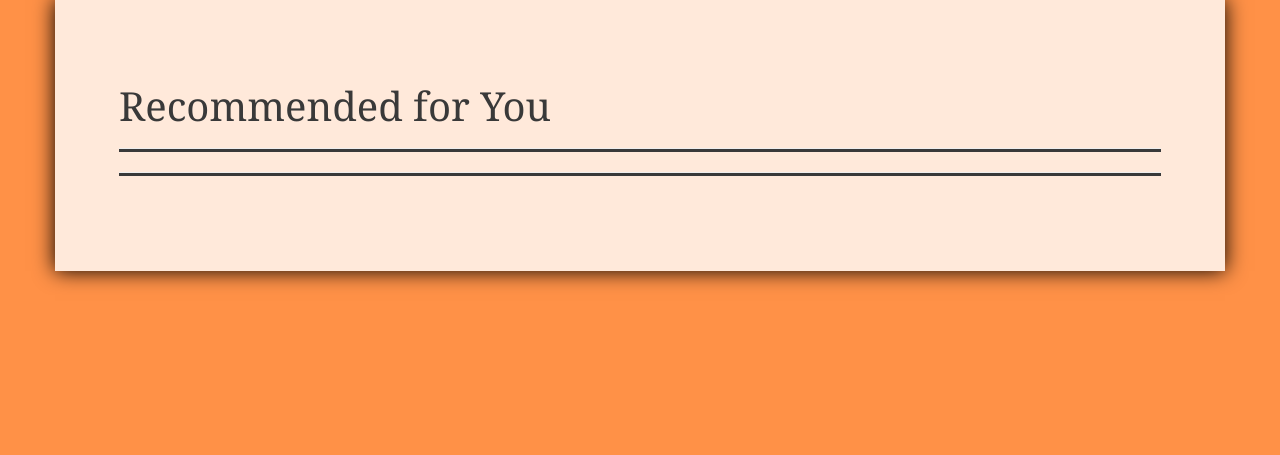
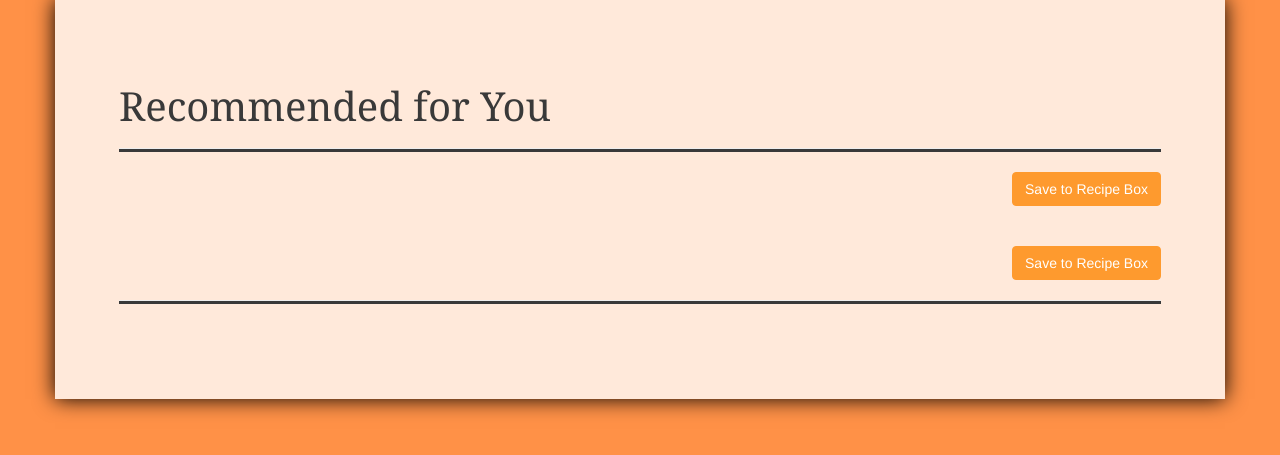
Before and after one commit to myun/PersonalProject, a Flask app: a page that uses templates/master.html in a window 1280 px wide. Shown: the part 51-506 px from the top of the page. Run offline with Flask 2, Linux system fonts and the light colour scheme; tables that the repository leaves empty hold one stand-in row (values such as "Sample post"); parts of the project's set-up code (start-up, migrations or seed data) failed here and were passed over; some libraries are stand-ins or nearby versions.

Commit message:
Cleaned up code

```diff
--- a/static/css/body.css
+++ b/static/css/body.css
@@ -195,22 +158,35 @@ hr {
     margin-right: 0px;
 }
 
+#edit-btn {
+    font-size: 23px;
+    float:right;
+    margin-left: 10px;
+}
+
+#btnSave {
+    margin-bottom: 25px;
+    margin-right: 15px;
+    float: right;
+    background-color: #fe9a2e;
+    border-color: #fe9a2e;
+    color: #ffffff;
+}
+
+#btnSave2 {
+    margin-right: 15px;
+    float: right;
+    background-color: #fe9a2e;
+    border-color: #fe9a2e;
+    color: #ffffff;
+}
+
 #search-bar {
     /*padding: 20px;*/
     padding-bottom: 25px;
     /*background:rgba(152,152,152, 0.8);
     margin: auto;
     border-radius: 10px;*/
-}
-
-#advanced-search-container {
-    padding-top:5px;
-    padding-bottom: 35px;
-}
-
-li {
-    list-style-type: none;
-    color: #393939;
 }
 
 #notes-container {
--- a/templates/master.html
+++ b/templates/master.html
@@ -14,6 +14,7 @@
 
         <link rel="shortcut icon" href="/static/images/favicon.ico" type="image/x-icon">
         <link rel="icon" href="/static/images/favicon.ico" type="image/x-icon">
+
         {% block head %}
         {% endblock %}
     </head>
@@ -22,9 +23,6 @@
         <nav class="navbar navbar-default navbar-fixed-top" role="navigation">
             <div class="container-fluid">
                 <div class="navbar-header">
-                    <!-- <button type="button" class="navbar-toggle" data-toggle="collapse" data-target="navbar-collapse-1">
-                        <span class="sr-only">Toggle navigation</span>
-                    </button> -->
                     <a class="navbar-brand" href="#">Edibles</a>
                 </div>
 
@@ -45,18 +43,24 @@
                 </div>
                 <div class="col-md-6">
                     <div id="alert-space">
+
                         {% for message in get_flashed_messages() %}
                             <div class="alert alert-success alert-dismissable">
                                 <button type="button" class="close" data-dismiss="alert" aria-hidden="true">&times;</button>{{ message }}
                             </div>
                         {% endfor %}
+
                     </div>
                 </div>
                 <div class="col-md-3">
                 </div>
             </div>
+
             {% block body %}
             {% endblock %}
+            <script type="text/javascript">
+                $('.alert').fadeOut(5000)
+            </script>
         </div>
     </body>
 </html>
--- a/templates/recipe_thumbnails.html
+++ b/templates/recipe_thumbnails.html
@@ -19,7 +19,7 @@
       </ul>
     </div>
 
-    <button type="submit" class="btn btn-default" id="btnClick" name="btnClick">{{ button_label }}</button>
+    <button type="submit" class="btn btn-default" id="btnClick" name="btnClick">Save to Recipe Box</button>
 
     {% for category in categorized_recipes %}
     <h2><a id="{{ category }}">{{ category }}</a></h2>
@@ -42,7 +42,8 @@
         </div>
     </div>
     {% endfor %}
-    <button type="submit" class="btn btn-default" id="btnClick" name="btnClick">{{ button_label }}</button>
+
+    <button type="submit" class="btn btn-default" id="btnClick" name="btnClick">Save to Recipe Box</button>
     <br />
     <hr>
 </form>
--- a/templates/suggest_recipes.html
+++ b/templates/suggest_recipes.html
@@ -1,30 +1,24 @@
 {% extends 'master.html' %}
 {% block head %}
-
-<!-- <link href="/static/css/search.css" rel="stylesheet">-->
-<link href="/static/css/style.css" rel="stylesheet">
 <link href="/static/css/freewall.css" rel="stylesheet">
-
 <script src="/static/js/jquery-1.10.2.min.js" type="text/javascript"></script>
 <script src="/static/js/freewall.js" type="text/javascript"></script>
-<!-- <script src="/static/js/jquery.lazyload.min.js" type="text/javascript"></script>
- -->
 <style type="text/css">
             .free-wall {
                 margin: 15px;
             }
-/*            .brick {
-                width: 221.2px;
-            }*/
+
             .info {
                 padding: 15px;
                 color: #333;
             }
+
             .brick img {
                 margin: 0px;
                 padding: 0px;
                 display: block;
             }
+
             h4 {
                 text-shadow: 1px 1px 0 rgba(0,0,0,0.5);
                 font-family: 'Lato', Georgia, Helvetica, Tahoma;
@@ -38,27 +32,20 @@
                 margin-right:5px;
                 bottom:2px;
             }
-}
 </style>
 
 {% endblock %}
 {% block body %}
 
-<!-- <form method="POST" action="/{{ username }}/search" class="form-wrapper cf">
-  <input name="searched_ingredient" type="text" placeholder="Search by ingredient...">
-  <button type="submit">Search</button>
-</form> -->
 <h1>Recommended for You</h1>
 <hr>
 
-<!-- <div class="search-bar">
-<form role="form" method="POST">
-    <input type="text" class="col-md-3" placeholder="Search by Ingredient...">
-    <button type="submit" class="btn btn-info btn-sm pull-left" id="search-btn"><span class="glyphicon glyphicon-search"></span></button>
-</form>
-</div> -->
-
-<form method="POST" action="/{{ username }}/browse_recipes">
+<form method="POST" action="/{{ username }}/save_recipes">
+    <div class="row">
+        <div class="span12">
+            <button type="submit" class="btn btn-default" id="btnSave" name="btnSave">Save to Recipe Box</button>
+        </div>
+    </div>
     <div id="freewall" class="free-wall">
         {% for recipedata in recipes %}
         <!-- recipe = recipedata[0]
@@ -76,6 +63,11 @@
         </div>
         {% endfor %}
     </div>
+    <div class="row">
+        <div class="span12">
+            <button type="submit" class="btn btn-default" id="btnSave2" name="btnSave2">Save to Recipe Box</button>
+        </div>
+    </div>
 </form>
 
 <hr>
@@ -85,6 +77,7 @@
     wall.reset({
         selector: '.brick',
         animate: true,
+
         // Anchor for re-scaling the bricks
         cellW: 150,
         cellH: 'auto',
@@ -106,9 +99,6 @@
             }, 505);
         }
     });
-
-            //setTimeout has 505.
-
 </script>
 
 {% endblock %}
--- a/views.py
+++ b/views.py
@@ -62,7 +62,6 @@ def login():
 @app.route("/<username>/browse_recipes")
 def browse_recipes(username):
     alphabetized_recipes = []
-
     alphabet = string.ascii_uppercase
 
     # Creating bucket at index 0 for recipes that start with a number.
@@ -77,8 +76,7 @@ def browse_recipes(username):
         name = recipe.name.strip()
         first_char = name[0]
 
-        # For recipes beginning with quotes, find first alphabetical character to determine which bucket to put
-        # the recipe in.
+        # For recipes beginning with quotes, find first letter to determine which bucket to put the recipe in.
         if first_char == "\'" or first_char == "\"":
             for i in range(0, len(name)):
                 if first_char not in alphabet:
@@ -96,22 +94,6 @@ def browse_recipes(username):
             alphabetized_recipes[index]["0-9"].append(recipe)
 
     return render_template("browse_recipes.html", alphabetized_recipes=alphabetized_recipes, username=username)
-
-def recipes_by_ingredients(ingredients):
-    matching_recipes = []
-
-    for ingredient in ingredients:
-        ingredient_id = ingredient.id
-        matching_recipe_ingredients = model.session.query(model.RecipeIngredient).filter_by(common_ingredient_id=ingredient_id).all()
-
-        for recipe_ingredient in matching_recipe_ingredients:
-            recipe = recipe_ingredient.recipe
-            matching_recipes.append(recipe)
-
-    # Sort all queried recipes into categories.
-    categorized_recipes = categorize_recipes(matching_recipes)
-
-    return categorized_recipes
 
 @app.route("/<username>/search", methods=["POST"])
 def search_recipes(username):
@@ -146,22 +128,35 @@ def search_recipes(username):
             flash("No recipes found!")
 
     page_title = "Search Results: \"" + search_query + "\""
-    button_label = "Save to Recipe Box"
 
     return render_template("recipe_thumbnails.html", username=username, categorized_recipes=combined_recipes,
-                            page_title=page_title, button_label=button_label)
+                            page_title=page_title)
+
+def recipes_by_ingredients(ingredients):
+    matching_recipes = []
+
+    for ingredient in ingredients:
+        ingredient_id = ingredient.id
+        matching_recipe_ingredients = model.session.query(model.RecipeIngredient).filter_by(common_ingredient_id=ingredient_id).all()
+
+        for recipe_ingredient in matching_recipe_ingredients:
+            recipe = recipe_ingredient.recipe
+            matching_recipes.append(recipe)
+
+    # Sort all queried recipes into categories.
+    categorized_recipes = categorize_recipes(matching_recipes)
+
+    return categorized_recipes
 
 @app.route("/<username>/save_recipes", methods=["POST"])
 def save_recipes(username):
-    user = model.session.query(model.User).filter_by(username=username).first()
-    user_id = user.id
+    user_id = get_user_id(username)
 
     recipes = request.form.getlist('recipe_checkbox')
     for recipe in recipes:
         recipe_id = int(recipe)
 
-        # Only save the new recipe to the user's recipe box if it is unique (not already existing
-        # in the box).
+        # Only save the new recipe to the user's recipe box if it is unique (not already existing in the box).
         try:
             model.session.query(model.SavedRecipe).filter_by(user_id=user_id, recipe_id=recipe_id).one()
         except:
@@ -175,34 +170,22 @@ def save_recipes(username):
 
 @app.route("/<username>/recipebox")
 def recipebox(username):
-    user = model.session.query(model.User).filter_by(username=username).first()
-    user_id = user.id
+    user_id = get_user_id(username)
 
-    categorized_recipes = {}
     saved_recipes = model.session.query(model.SavedRecipe).filter_by(user_id=user_id).all()
+    recipes = []
+    for saved_recipe in saved_recipes:
+        recipe_data = saved_recipe.recipe
+        recipes.append(recipe_data)
 
     # Sort all user's recipes into categories.
-    for saved_recipe in saved_recipes:
-        recipe_data = saved_recipe.recipe
-        recipe_categories = model.session.query(model.RecipeCategory).filter_by(recipe_id=recipe_data.id).all()
+    categorized_recipes = categorize_recipes(recipes)
 
-        for category in recipe_categories:
-            category_name = category.common_category.name
-            if category_name not in categorized_recipes:
-                categorized_recipes[category_name] =[recipe_data]
-            else:
-                categorized_recipes[category_name].append(recipe_data)
-
-    page_title = "My Recipe Box"
-    button_label = "Delete"
-
-    return render_template("recipebox.html", username=username, categorized_recipes=categorized_recipes,
-                            page_title=page_title, button_label=button_label)
+    return render_template("recipebox.html", username=username, categorized_recipes=categorized_recipes)
 
 @app.route("/<username>/recipebox", methods=["POST"])
 def delete_recipes(username):
-    user = model.session.query(model.User).filter_by(username=username).first()
-    user_id = user.id
+    user_id = get_user_id(username)
 
     recipes = request.form.getlist('recipe_checkbox')
     for recipe in recipes:
@@ -220,9 +203,7 @@ def delete_recipes(username):
 def view_recipe(username, recipe_name):
     recipe = model.session.query(model.Recipe).filter_by(name=recipe_name).first()
     recipe_id = recipe.id
-
-    user = model.session.query(model.User).filter_by(username=username).first()
-    user_id = user.id
+    user_id = get_user_id(username)
 
     ingredient_list = {}
     ingredients = model.session.query(model.RecipeIngredient).filter_by(recipe_id=recipe_id).all()
@@ -231,22 +212,12 @@ def view_recipe(username, recipe_name):
         ingredient_amount = ingredient.amount
         ingredient_list[ingredient_name] = ingredient_amount
 
-    category_list = ""
-    recipe_categories = model.session.query(model.RecipeCategory).filter_by(recipe_id=recipe_id).all()
-    for category in recipe_categories:
-        category_name = category.common_category.name
-        category_list += category_name + ", "
+    category_list = get_recipe_categories(recipe_id)
 
-    # Remove the very last ", " from the end of the list
-    new_list = category_list[:-2]
-
-    # The variable user_rating will only have a true user rating value if the recipe was both
-    # saved in the user's recipe box and if the user has already input a rating value for that recipe.
     saved_recipe = model.session.query(model.SavedRecipe).filter_by(user_id=user_id, recipe_id=recipe_id).first()
     if saved_recipe:
 
-        # Line breaks (\r\n) prevent proper javascript parsing when editing notes later.
-        # Solution: replace all instances of \r\n.
+        # Line breaks (\r\n) prevent proper javascript parsing when editing notes later, so replace all instances of \r\n.
         notes = saved_recipe.user_notes
         if notes:
             notes.replace("\r\n", ' ')
@@ -263,7 +234,19 @@ def view_recipe(username, recipe_name):
     processed_directions = process_directions(recipe.directions)
 
     return render_template("recipe.html", username=username, recipe=recipe, ingredient_list=ingredient_list,
-                           category_list=new_list, user_rating=user_rating, processed_directions=processed_directions, notes=notes)
+                           category_list=category_list, user_rating=user_rating, processed_directions=processed_directions, notes=notes)
+
+def get_recipe_categories(recipe_id):
+    category_list = ""
+    recipe_categories = model.session.query(model.RecipeCategory).filter_by(recipe_id=recipe_id).all()
+    for category in recipe_categories:
+        category_name = category.common_category.name
+        category_list += category_name + ", "
+
+    # Remove the very last ", " from the end of the list
+    category_list = category_list[:-2]
+
+    return category_list
 
 def process_directions(directions):
     processed_directions=[]
@@ -271,6 +254,7 @@ def process_directions(directions):
     no_tag = " ".join(no_commas.split("\n"))
     decomposed = no_tag.split(".")
 
+    # For directions that are numbered.
     for i in range(0, len(decomposed)):
         curr = decomposed[i].strip()
         if curr.isdigit():
@@ -283,6 +267,7 @@ def process_directions(directions):
                 j += 1
             processed_directions.append(new_line)
 
+    # For directions that are not numbered, divide into chunks of specified lengths.
     if not decomposed[0].strip().isdigit():
         max_paragraph_length = 6
         if len(no_tag) <= max_paragraph_length:
@@ -298,25 +283,26 @@ def process_directions(directions):
                     processed_directions.append(new_line)
                     new_line = decomposed[i].strip() + ". "
 
-
     return processed_directions
 
 @app.route("/<username>/recipe/<recipe_name>", methods=["POST"])
 def rate_recipe(username, recipe_name):
+    recipe_id = get_recipe_id(recipe_name)
+    user_id = get_user_id(username)
+
     rating = int(request.form['rating-input-1'])
-    recipe = model.session.query(model.Recipe).filter_by(name=recipe_name).first()
-    recipe_id = recipe.id
+    saved_recipe = model.session.query(model.SavedRecipe).filter_by(user_id=user_id, recipe_id=recipe_id).first()
+    update_recipe_rating(rating, saved_recipe)
+    update_ingredient_ratings(rating, recipe_id, user_id)
 
-    user = model.session.query(model.User).filter_by(username=username).first()
-    user_id = user.id
-
-    saved_recipe = model.session.query(model.SavedRecipe).filter_by(user_id=user_id, recipe_id=recipe_id).first()
+    return redirect(url_for("view_recipe", username=username, recipe_name=recipe_name))
+def update_recipe_rating(rating, saved_recipe):
     if saved_recipe:
         if saved_recipe.user_rating:
             # Update overall rating of the recipe to take into account the user's rating.
             # Override user's last rating.
             old_rating = saved_recipe.user_rating
-            # recipe = saved_recipe.recipe
+            recipe = saved_recipe.recipe
             new_rating = ((recipe.orig_rating * recipe.num_ratings) - old_rating + float(rating))/(recipe.num_ratings)
             recipe.orig_rating = int(round(new_rating))
             saved_recipe.user_rating = rating
@@ -328,7 +314,7 @@ def rate_recipe(username, recipe_name):
 
             # Find the new rating using averages.
             new_rating = ((recipe.orig_rating * recipe.num_ratings) + float(rating))/(recipe.num_ratings + 1)
-            # recipe = saved_recipe.recipe
+            recipe = saved_recipe.recipe
             recipe.orig_rating = int(round(new_rating))
             recipe.num_ratings += 1
             model.session.commit()
@@ -336,13 +322,14 @@ def rate_recipe(username, recipe_name):
     else:
         saved_recipe = model.SavedRecipe(user_id=user_id, recipe_id=recipe_id, user_rating=rating)
         model.session.add(saved_recipe)
-        # recipe = saved_recipe.recipe
+        recipe = saved_recipe.recipe
         new_rating = ((recipe.orig_rating * recipe.num_ratings) + float(rating))/(recipe.num_ratings + 1)
         recipe.orig_rating = int(round(new_rating))
         recipe.num_ratings += 1
         model.session.commit()
-        flash ("Successfully saved to your recipe box and submitted your rating!")
+        flash ("Successfully saved recipe and submitted your rating!")
 
+def update_ingredient_ratings(rating, recipe_id, user_id):
     recipe_ingredients = model.session.query(model.RecipeIngredient).filter_by(recipe_id=recipe_id).all()
     for recipe_ingredient in recipe_ingredients:
         ingredient_id = recipe_ingredient.common_ingredient_id
@@ -356,17 +343,12 @@ def rate_recipe(username, recipe_name):
             model.session.add(ingredient_rating)
             model.session.commit()
 
-    return redirect(url_for("view_recipe", username=username, recipe_name=recipe_name))
-
 @app.route("/<username>/save_notes/<recipe_name>", methods=["POST"])
 def save_notes(username, recipe_name):
+    recipe_id = get_recipe_id(recipe_name)
+    user_id = get_user_id(username)
+
     note = request.form['note-form']
-    recipe = model.session.query(model.Recipe).filter_by(name=recipe_name).first()
-    recipe_id=recipe.id
-
-    user = model.session.query(model.User).filter_by(username=username).first()
-    user_id = user.id
-
     saved_recipe = model.session.query(model.SavedRecipe).filter_by(user_id=user_id, recipe_id=recipe_id).first()
     if saved_recipe:
         saved_recipe.user_notes = note
@@ -376,20 +358,16 @@ def save_notes(username, recipe_name):
         saved_recipe = model.SavedRecipe(user_id=user_id, recipe_id=recipe_id, user_notes=note)
         model.session.add(saved_recipe)
         model.session.commit()
-        flash ("Successfully saved to your recipe box and submitted your notes!")
+        flash ("Successfully saved recipe and submitted your notes!")
 
     return redirect(url_for("view_recipe", username=username, recipe_name=recipe_name))
 
 @app.route("/<username>/save_individual_recipe/<recipe_name>", methods=['POST'])
 def save_individual_recipe(username, recipe_name):
-    user = model.session.query(model.User).filter_by(username=username).first()
-    user_id = user.id
+    user_id = get_user_id(username)
+    recipe_id = get_recipe_id(recipe_name)
 
-    recipe = model.session.query(model.Recipe).filter_by(name=recipe_name).one()
-    recipe_id=recipe.id
-
-    # Only save the new recipe to the user's recipe box if it is unique (not already existing
-    # in the box).
+    # Only save the new recipe to the user's recipe box if it is unique (not already existing in the box).
 
     isPresent = model.session.query(model.SavedRecipe).filter_by(user_id=user_id, recipe_id=recipe_id).first()
     if not isPresent:
@@ -404,8 +382,7 @@ def save_individual_recipe(username, recipe_name):
 
 @app.route("/<username>/suggest_recipes")
 def suggest_recipes(username):
-    user = model.session.query(model.User).filter_by(username=username).first()
-    user_id = user.id
+    user_id = get_user_id(username)
 
     # We will only consider recommending recipes which the user has not already rated or put in his/her recipe box.
     recipe_candidates = model.session.query(model.Recipe).all()
@@ -475,6 +452,22 @@ def predict_rating(user_id, recipe_id):
 
     return recipe_rating
 
+@app.route("/logout")
+def logout():
+    session.clear()
+    flash("You are now logged out.")
+    return redirect(url_for("login"))
+
+def get_user_id(username):
+    user = model.session.query(model.User).filter_by(username=username).first()
+    user_id = user.id
+    return user_id
+
+def get_recipe_id(recipe_name):
+    recipe = model.session.query(model.Recipe).filter_by(name=recipe_name).first()
+    recipe_id = recipe.id
+    return recipe_id
+
 def categorize_recipes(recipes):
     categorized_recipes = {}
 
@@ -504,11 +497,5 @@ def combine_dictionaries(dict1, dict2):
 
     return combined_dict
 
-@app.route("/logout")
-def logout():
-    session.clear()
-    flash("You are now logged out.")
-    return redirect(url_for("login"))
-
 if __name__ == "__main__":
     app.run(debug = True)
```
Also changed, not shown: other parts of static/css/body.css (+63 -114 lines), templates/browse_recipes.html (+3 -34 lines), templates/recipe.html (+9 -4 lines), templates/recipebox.html (+7 -8 lines). Lines whose indentation alone changed are shown as unchanged.
